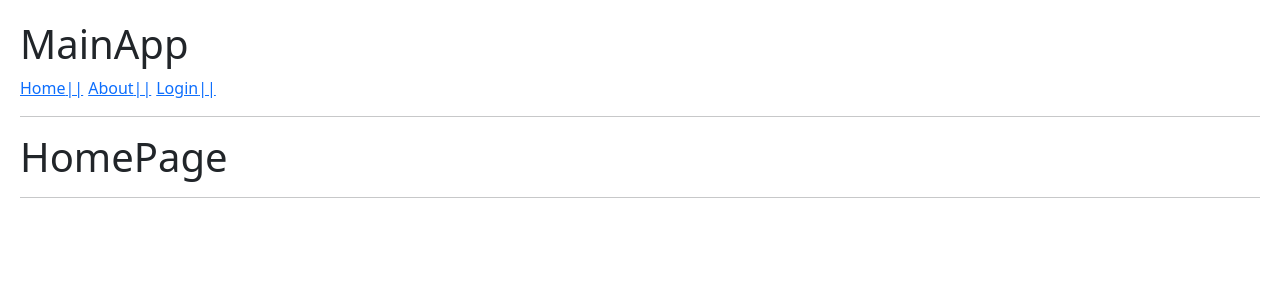
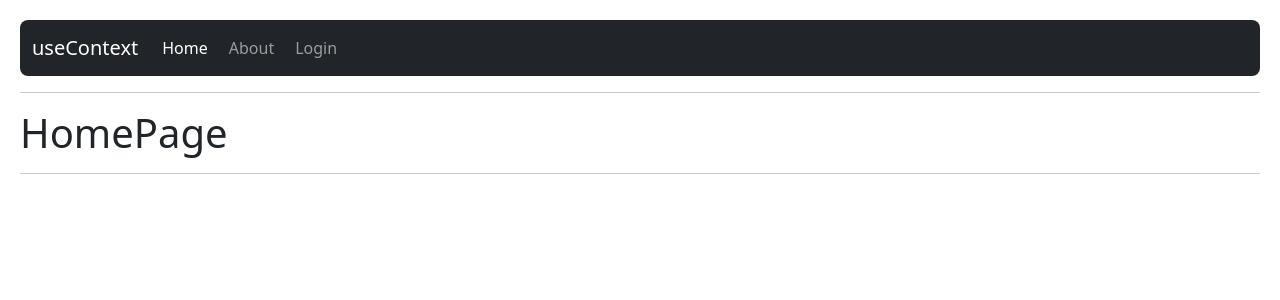
Before and after one commit to Marenco81/Hook-App, a React (Vite) app: page / in a window 1280 px wide. Shown: the top 300 px of the page. Built offline with nearby package versions, Linux system fonts and the light colour scheme.

Commit message:
Agregando NavLinks y estilos al NavBar

```diff
--- a/src/09-useContext/MainApp.jsx
+++ b/src/09-useContext/MainApp.jsx
@@ -8,7 +8,7 @@
 export const MainApp = () => {
   return (
     <>
-        <h1>MainApp</h1>
+        {/* <h1>MainApp</h1> */}
         <Navbar />
         <hr />
         <Routes>
--- a/src/09-useContext/Navbar.jsx
+++ b/src/09-useContext/Navbar.jsx
@@ -1,12 +1,36 @@
-import { Link } from "react-router-dom"
+import { Link, NavLink } from "react-router-dom"
 
 
 export const Navbar = () => {
   return (
-    <>
-        <Link to="/">Home</Link>
-        <Link to="/about">About</Link>
-        <Link to="/login">Login</Link>
-    </>
+    <nav className="navbar navbar-expand-lg navbar-dark bg-dark rounded-3">
+      <div className="container-fluid">
+
+        <Link className="navbar-brand" to="/">useContext</Link>
+
+        <div className="collapse navbar-collapse" id="navbarNav">
+          <ul className="navbar-nav">
+            <NavLink
+              className={ ({isActive}) => `nav-link ${isActive ? "active" : ""}`}
+              to="/" >
+              Home
+            </NavLink>
+
+            <NavLink
+              className={ ({isActive}) => `nav-link ${isActive ? "active" : ""}`}
+              to="/about" >
+              About
+            </NavLink>
+
+            <NavLink
+              className={ ({isActive}) => `nav-link ${isActive ? "active" : ""}`}
+              to="/login" >
+              Login
+            </NavLink>
+
+          </ul>
+        </div>
+      </div>
+    </nav>
   )
 }
--- a/src/index.css
+++ b/src/index.css
@@ -9,6 +9,3 @@
 a {
     margin-right: 5px;
 }
-a::after {
-    content: "||";
-}
```
